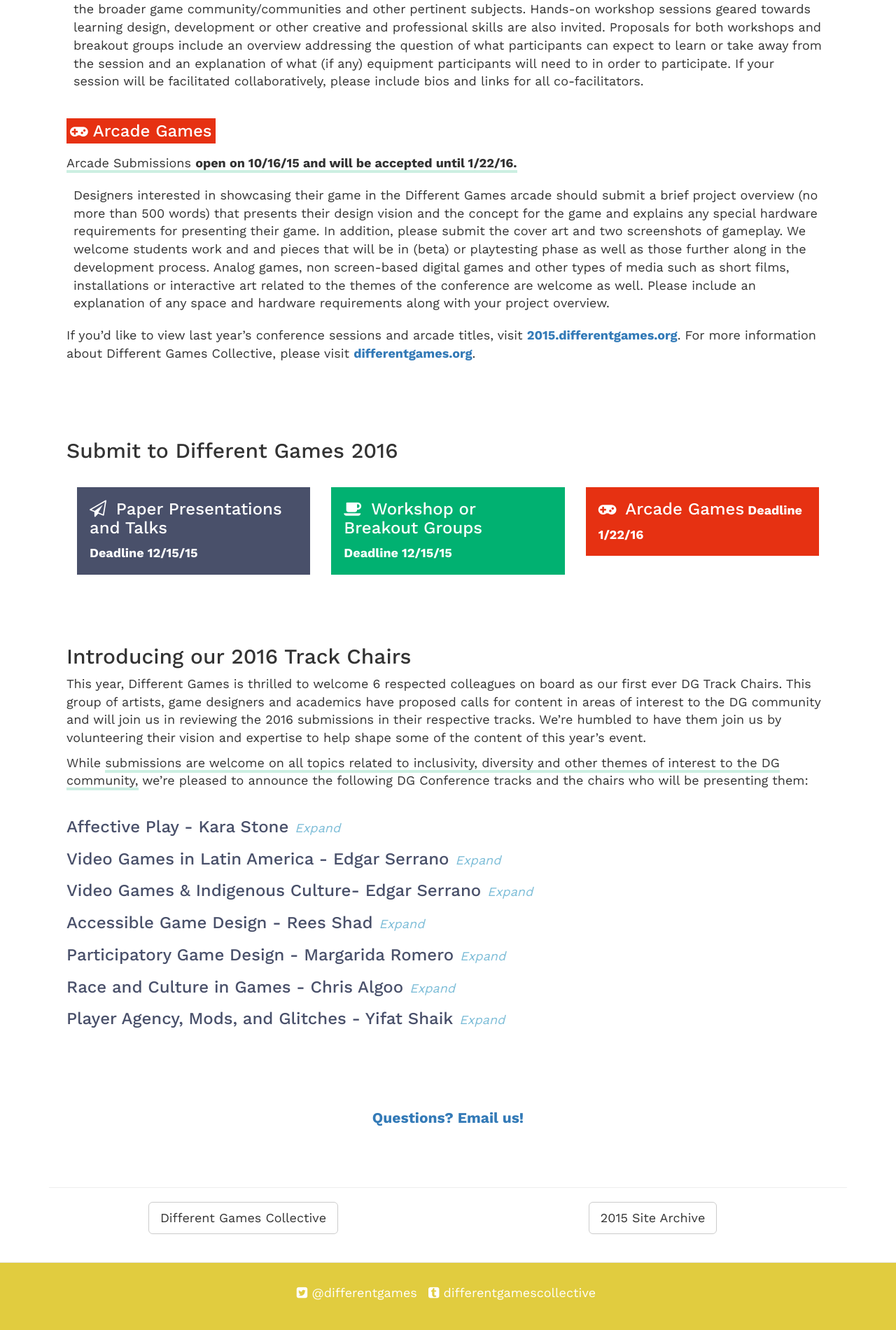
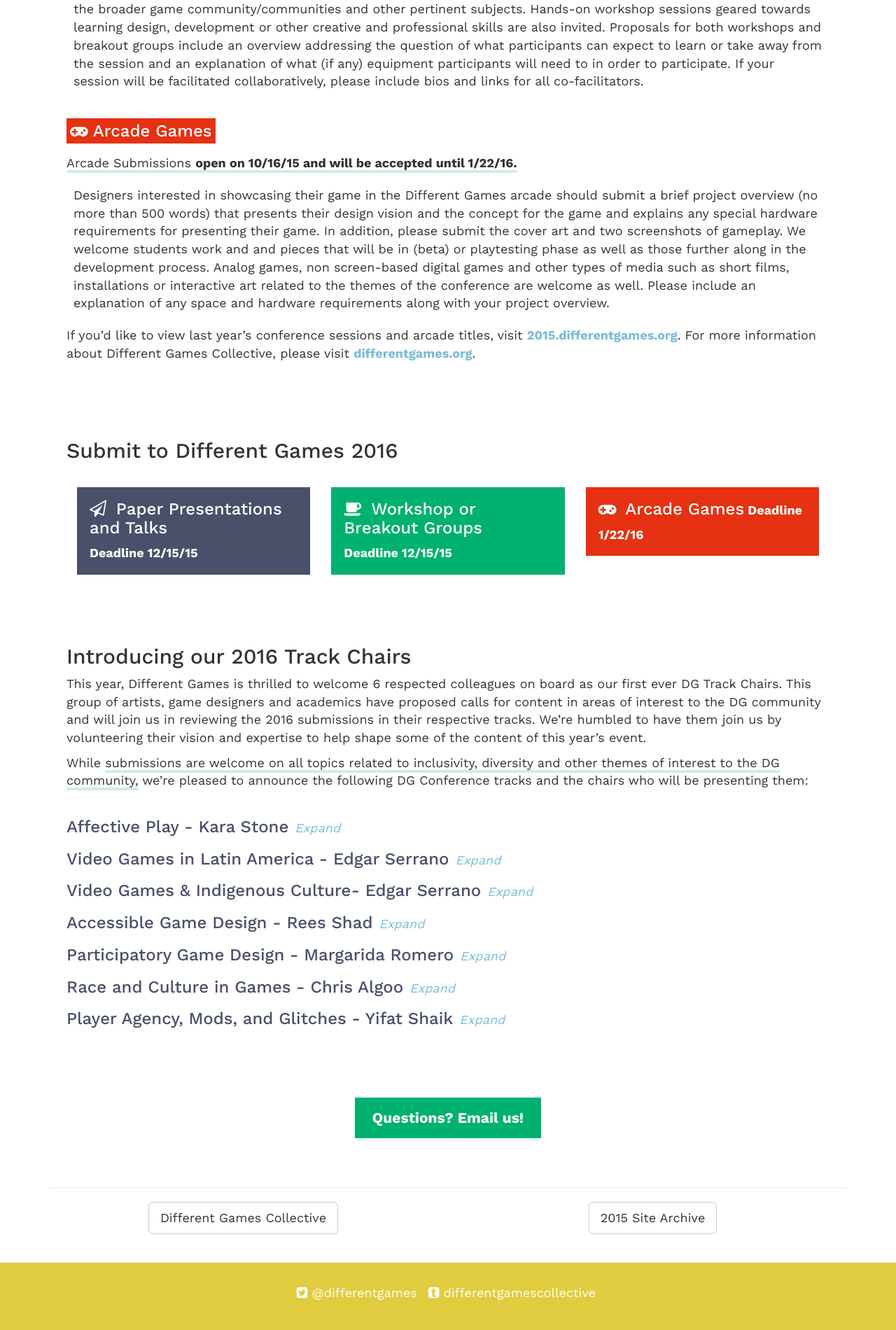
Before and after one commit to differentgames/conference-2016-site, a Jekyll site: the page built from index.html, in a window 1280 px wide. Shown: the part 1226-3126 px from the top of the page at 70% size. Built offline with Jekyll 4.4.1, drawn with Linux system fonts in a browser that asks for light colours; nearby versions of some CDN libraries.

Commit message:
added stylesss to some buttans and links

```diff
--- a/_sass/_pinwheel.scss
+++ b/_sass/_pinwheel.scss
@@ -99,3 +99,24 @@
     color: white;
   }
 }
+
+.pw-btn {
+  background-color: $pinwheel-green;
+  color: white;
+  border-radius: 0px;
+  opacity: 1;
+  transition: .2s ease-in all;
+
+  &:hover {
+    color: white;
+    opacity: .65;
+  }
+}
+
+a {
+  color: $pinwheel-blue;
+  transition: .1s ease-in all;
+  &:hover {
+    color: $pinwheel-dark-blue;
+  }
+}
```
